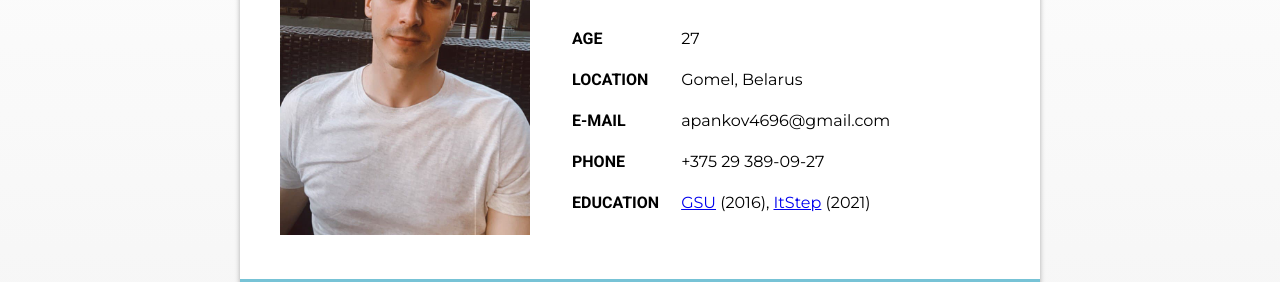
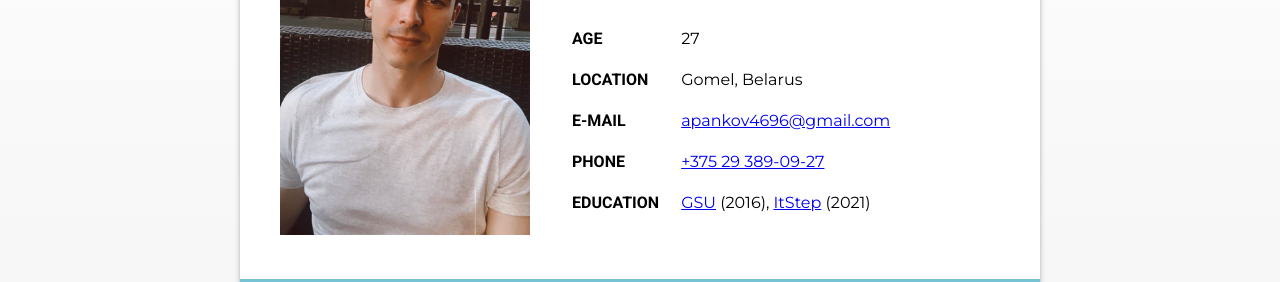
Before and after one commit to avpankov/Pre-Task-Front-End, a plain HTML site: page index.html in a window 1280 px wide. Shown: the part 302-584 px from the top of the page. Drawn offline with Linux system fonts and the light colour scheme.

Commit message:
Update index.html

```diff
--- a/index.html
+++ b/index.html
@@ -48,7 +48,7 @@
                                         <h4 class="uppercase">e-mail</h4>
                                     </td>
                                     <td>
-                                        <p>apankov4696@gmail.com</p>
+                                        <a href="mailto: apankov4696@gmail.com">apankov4696@gmail.com</a>
                                     </td>
                                 </tr>
                                 <tr>
@@ -56,7 +56,7 @@
                                         <h4 class="uppercase">phone</h4>
                                     </td>
                                     <td>
-                                        <p>+375 29 389-09-27</p>
+                                        <a href="tel: +375293890927">+375 29 389-09-27</a>
                                     </td>
                                 </tr>
                                 <tr>
```
